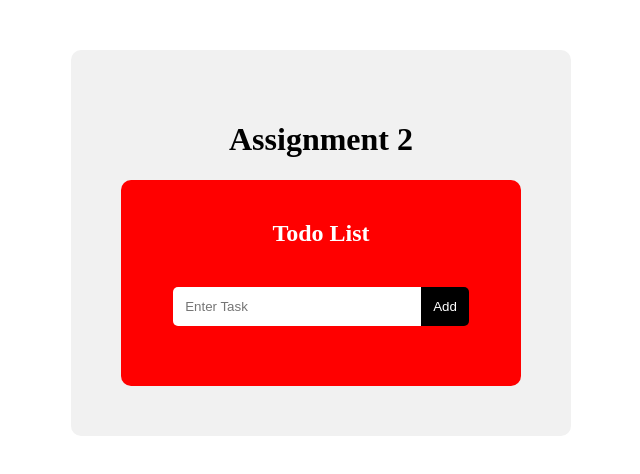
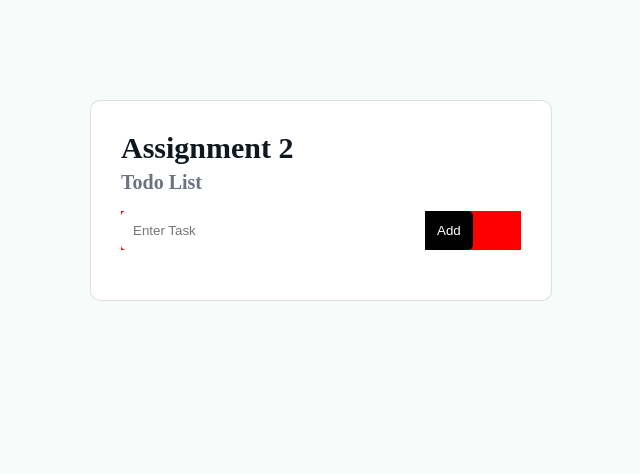
Before and after one commit to panchalvraj10-hub/tutedude-react-assignment-2, a React (Create React App) app: page / in a window 1280 px wide. Shown: the top 474 px of the page, without its empty margins (319-959 px from the left). Built offline with nearby package versions, Linux system fonts and the light colour scheme.

Commit message:
Update assignment

```diff
--- a/src/App.css
+++ b/src/App.css
@@ -1,36 +1,35 @@
 body {
     font-family: "domine";
+    background-color: #F7FBF9;
 }
 
 .main {
-    background-color:#f1f1f1;
+    background-color:#ffffff;
     width: 400px;
     border-radius: 10px;
-    margin: 50px auto;
-    padding: 50px;
+    margin: 100px auto;
+    padding: 30px;
+    border: 1px solid #00000021;
 }
 
 .main h1{
-    text-align: center;
-    color: black;
+    text-align: left;
+    color: #0F1720;
+    height: 20px;
+    margin-top: 0px;
+    font-size: 30px;
 }
 
-.todo{
-    background-color: red;
-    padding: 20px;
-    border-radius: 10px;
-}
 
-.todo h2{
-    text-align: center;
-    color: #fff;
+.main h2{
+    text-align: left;
+    color: #6B7280;
+    font-size: 20px;
 }
 
 .box {
     background-color: red;
-    padding: 20px;
-    text-align: center;
-
+    text-align: left;
 }
 
 .box input[type="text"], .box input:not([type="checkbox"]) {
--- a/src/App.js
+++ b/src/App.js
@@ -6,10 +6,8 @@ function App() {
   return (
     <div className="main">
       <h1>Assignment 2</h1>
-      <div className="todo">
-        <h2>Todo List</h2>
-        <ListApp />
-      </div>
+      <h2>Todo List</h2>
+      <ListApp />
     </div>
   );
 }
```
